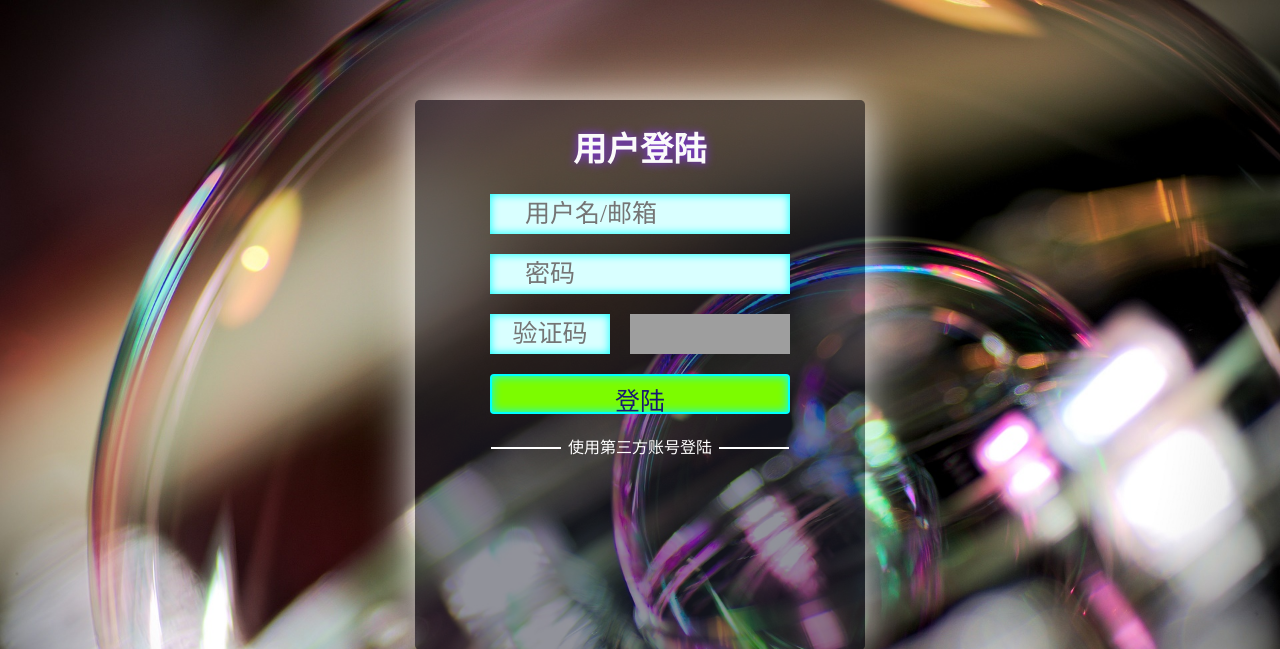
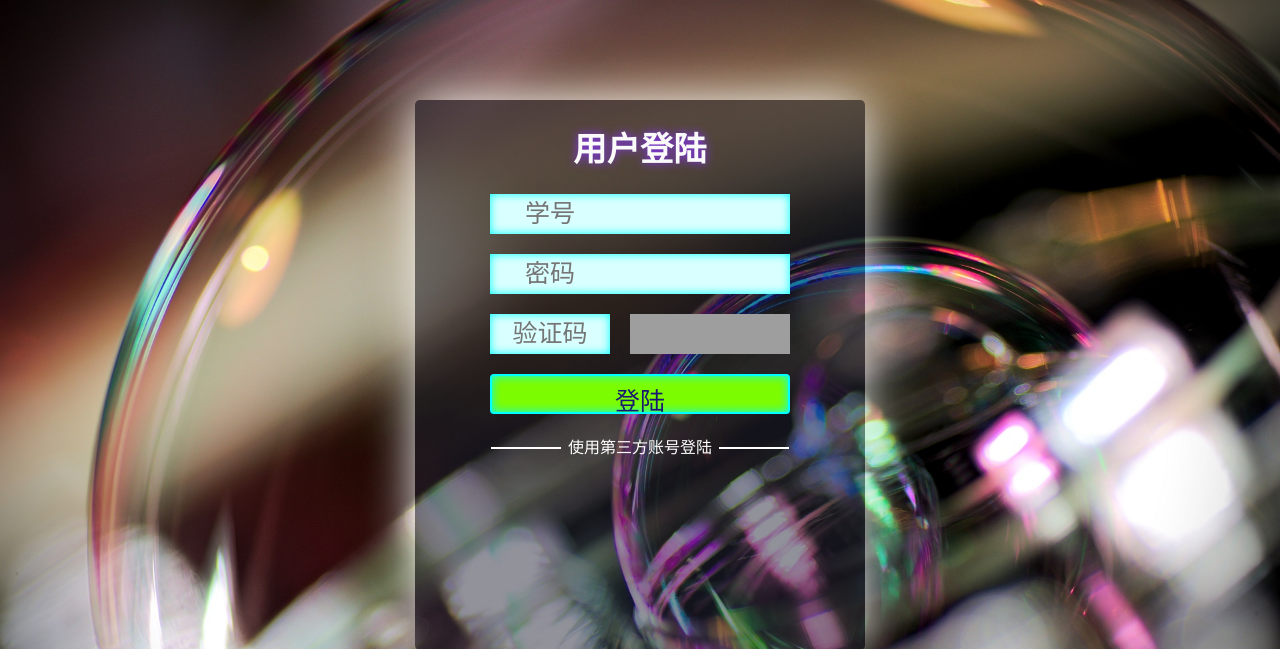
Before and after one commit to houzuquan/lsyibansystem, a Java web app: page /login.jsp in a window 1280 px wide. Shown: the top 649 px of the page. Run offline with Tomcat 11, a stand-in JSP engine, Linux system fonts and the light colour scheme; the visitor is signed in with stand-in values (Sample User, id 1); grey boxes are pictures that could not be loaded.

Commit message:
修改登录页面输入框提示信息

```diff
--- a/WebRoot/login.jsp
+++ b/WebRoot/login.jsp
@@ -31,7 +31,7 @@
 	<body>
 		<form action="Login" method="post" id="loginBox" onsubmit="checkFormSubmit(this);return false;">
 			<h1>用户登陆</h1>
-			<input type="text" name="stuId" id="username" value="" placeholder="用户名/邮箱" /> <input type="password" name="pass" id="password" value="" placeholder="密码" />
+			<input type="text" name="stuId" id="username" value="" placeholder="学号" /> <input type="password" name="pass" id="password" value="" placeholder="密码" />
 			<!--
             	作者：1184511588@qq.com
             	时间：2016-10-08
```
